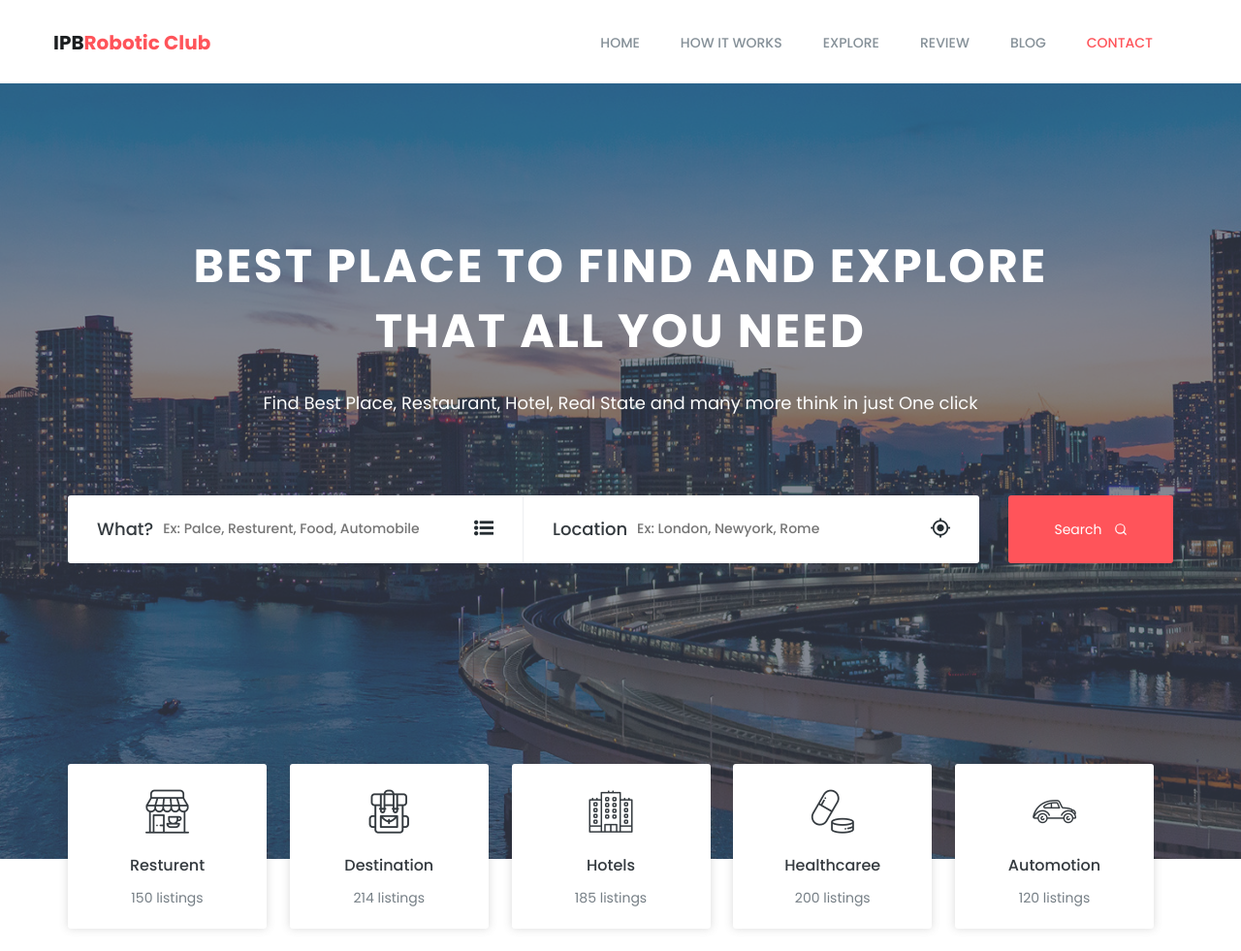
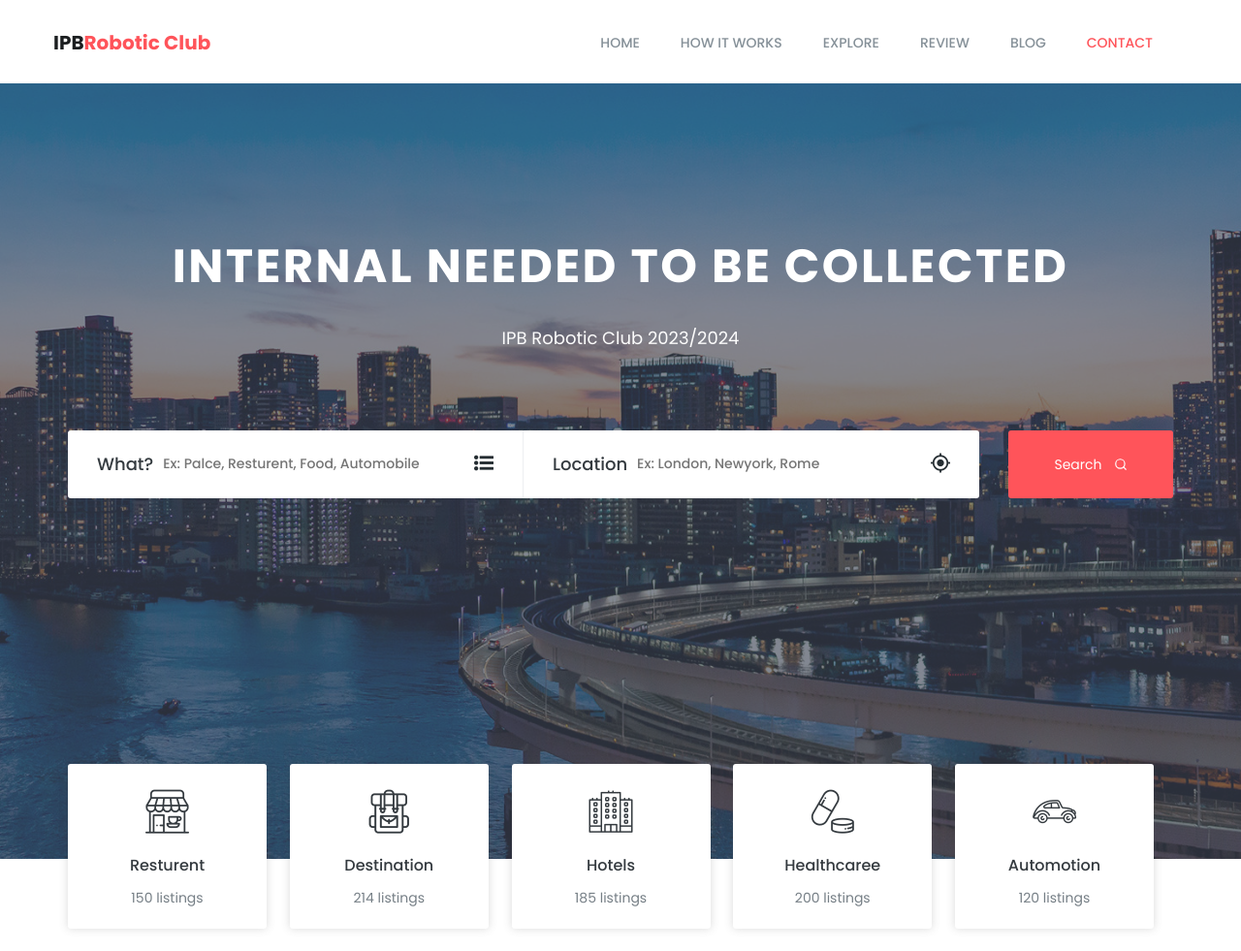
Before and after one commit to mariaampimpyenan/irc, a plain HTML site: page index.html in a window 1280 px wide. Shown: the top 981 px of the page at 97% size. Drawn offline with nearby package versions, Linux system fonts and the light colour scheme.

Commit message:
Update index.html

```diff
--- a/index.html
+++ b/index.html
@@ -99,9 +99,9 @@
 		<section id="home" class="welcome-hero">
 			<div class="container">
 				<div class="welcome-hero-txt">
-					<h2>best place to find and explore <br> that all you need </h2>
+					<h2>Internal Needed to be Collected</h2>
 					<p>
-						Find Best Place, Restaurant, Hotel, Real State and many more think in just One click
+						IPB Robotic Club 2023/2024
 					</p>
 				</div>
 				<div class="welcome-hero-serch-box">
```
